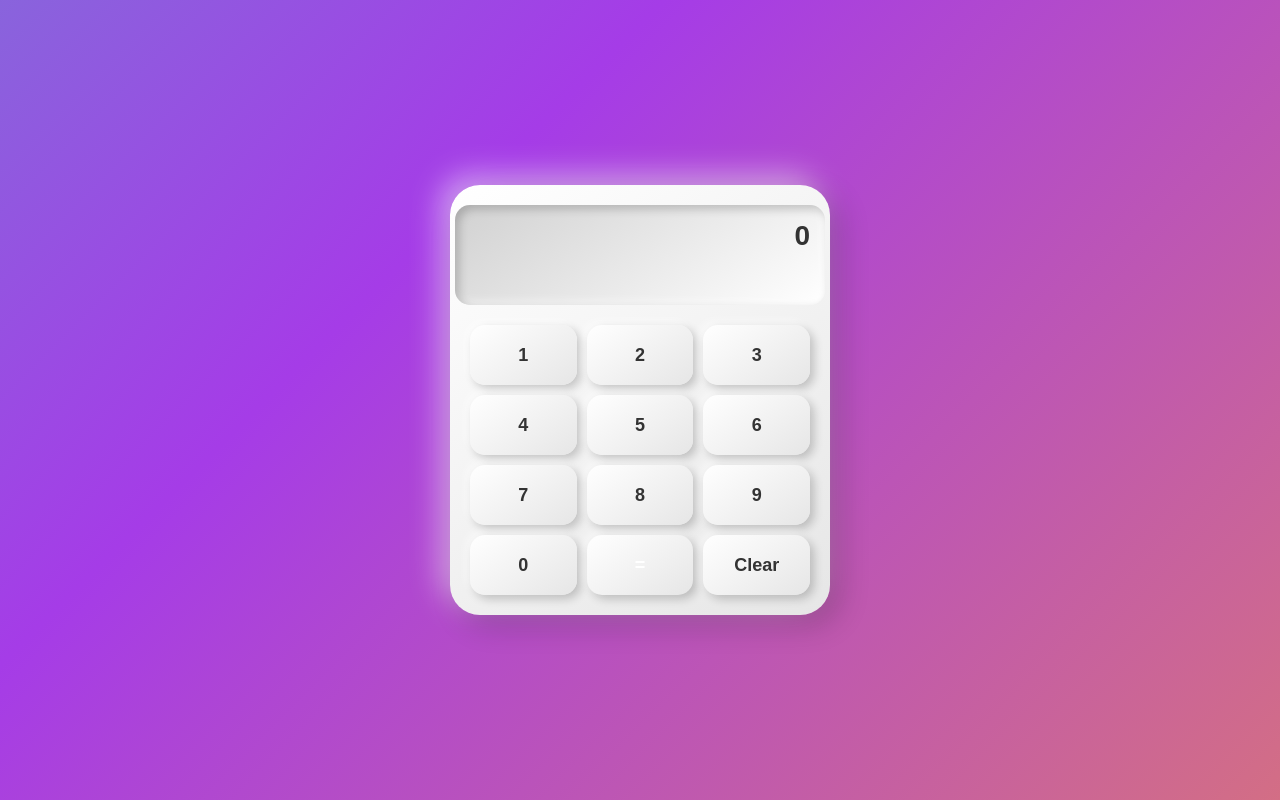
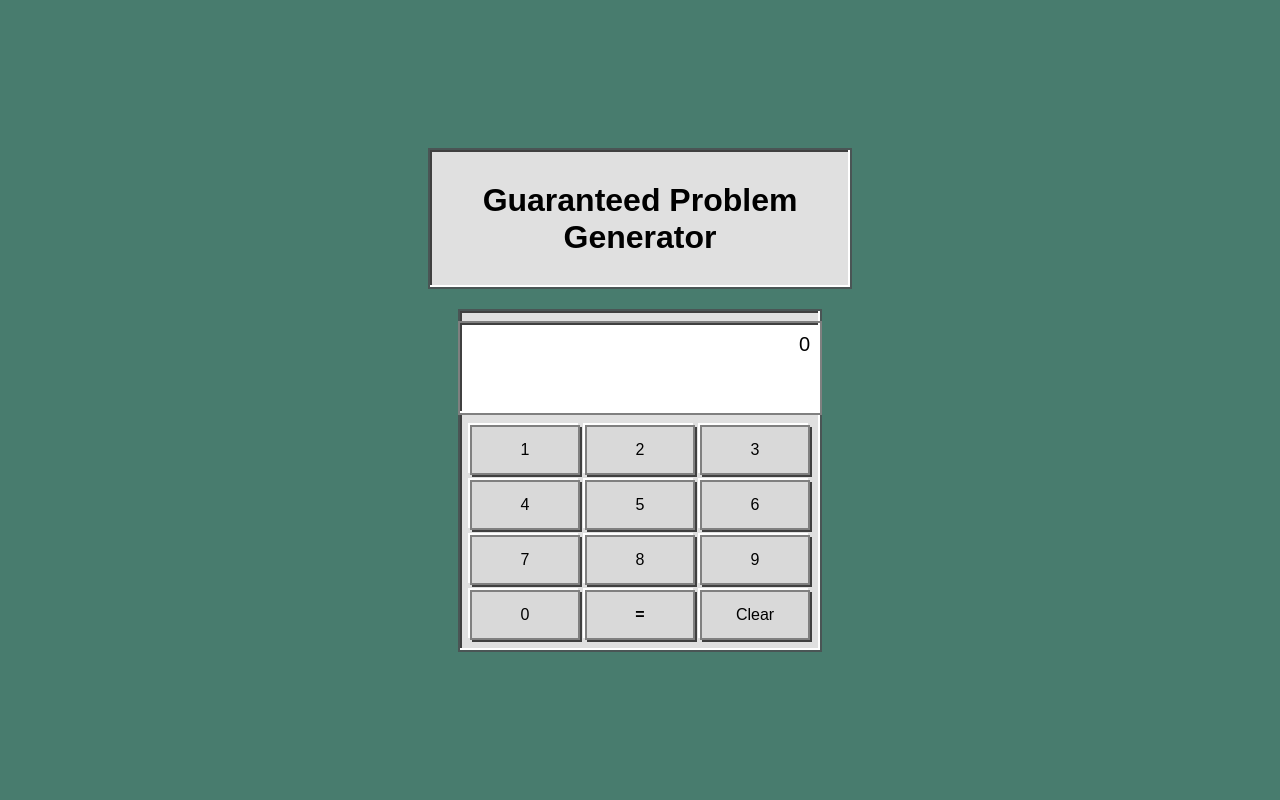
Before and after one commit to freshcakewtf/Backwards-Calculator, a plain HTML site: page index.html in a window 1280 px wide. Drawn offline with Linux system fonts and the light colour scheme.

Commit message:
old skool

```diff
--- a/index.html
+++ b/index.html
@@ -3,91 +3,89 @@
 <head>
   <meta charset="UTF-8">
   <meta name="viewport" content="width=device-width, initial-scale=1.0">
-  <title>Guaranteed Problem Generator</title>
+  <title>Problem Generator</title>
   <style>
     body {
-      background: linear-gradient(-45deg, #ff9e27, #a53ce7, #30e1bb, #4bf749);
-      background-size: 400% 400%;
-      animation: gradient 15s ease infinite;
+      background-color: #487c6e;
+      font-family: "Microsoft Sans Serif", Arial, sans-serif; /* Windows 95 font */
       height: 100vh;
       display: flex;
+      flex-direction: column;
       justify-content: center;
       align-items: center;
       margin: 0;
-      font-family: Arial, Helvetica, sans-serif;
+    }
+
+    .title {
+      margin-bottom: 20px;
+      text-align: center;
+      color: black;
+      background-color: #e0e0e0; /* Light gray title bar background */
+      border: 2px solid #4a5555; /* Border matching Windows 95 theme */
+      padding: 10px 20px;
+      box-shadow: inset -2px -2px 0 #ffffff, inset 2px 2px 0 #404040; /* 3D title effect */
+      width: 380px;
     }
 
     .calculator {
-      background: linear-gradient(145deg, #ffffff, #e6e6e6);
+      background-color: #e0e0e0; /* Lighter gray for the calculator body */
+      border: 2px solid #4a5555; /* Windows 95 dark border */
+      box-shadow: inset -2px -2px 0 #ffffff, inset 2px 2px 0 #404040; /* Inset shadows for 3D effect */
       width: 340px;
-      padding: 20px;
-      border-radius: 30px;
-      box-shadow: 10px 10px 30px rgba(0, 0, 0, 0.2), -10px -10px 30px rgba(255, 255, 255, 0.5);
+      padding: 10px;
       display: flex;
       flex-direction: column;
       align-items: center;
     }
 
     .display {
-      background: linear-gradient(145deg, #d1d1d1, #ffffff);
+      background-color: #ffffff; /* White display box */
+      color: black;
+      border: 2px solid #808080;
+      box-shadow: inset -2px -2px 0 #ffffff, inset 2px 2px 0 #404040; /* 3D effect for the display */
       width: 100%;
       height: 70px;
-      border-radius: 15px;
-      box-shadow: inset 4px 4px 10px rgba(0, 0, 0, 0.2), inset -4px -4px 10px rgba(255, 255, 255, 0.5);
       text-align: right;
-      padding: 15px;
-      font-size: 28px;
-      font-weight: bold;
-      color: #333;
-      margin-bottom: 20px;
+      padding: 10px;
+      font-size: 20px;
+      margin-bottom: 10px;
       overflow: hidden;
     }
 
     .buttons {
       display: grid;
       grid-template-columns: repeat(3, 1fr);
-      gap: 10px;
+      gap: 5px;
       width: 100%;
     }
 
     .button {
-      background: linear-gradient(145deg, #ffffff, #e6e6e6);
-      border: none;
-      border-radius: 15px;
-      box-shadow: 4px 4px 10px rgba(0, 0, 0, 0.2), -4px -4px 10px rgba(255, 255, 255, 0.5);
-      font-size: 18px;
-      font-weight: bold;
-      color: #333;
+      background-color: #d9d9d9; /* Light gray for buttons */
+      border: 2px solid #808080;
+      box-shadow: -2px -2px 0 #ffffff, 2px 2px 0 #404040; /* 3D effect for buttons */
+      font-size: 16px;
       cursor: pointer;
       display: flex;
       justify-content: center;
       align-items: center;
-      height: 60px;
+      height: 50px;
+      color: black;
     }
 
     .button:active {
-      box-shadow: inset 4px 4px 10px rgba(0, 0, 0, 0.2), inset -4px -4px 10px rgba(255, 255, 255, 0.5);
+      background-color: #c0c0c0;
+      box-shadow: inset -2px -2px 0 #404040, inset 2px 2px 0 #ffffff; /* Inset shadow for pressed buttons */
     }
 
     .special {
-      background-color: #ff9e27;
-      color: white;
-    }
-
-    @keyframes gradient {
-      0% {
-        background-position: 45% 50%;
-      }
-      50% {
-        background-position: 100% 50%;
-      }
-      100% {
-        background-position: 0% 50%;
-      }
+      font-weight: bold;
     }
   </style>
 </head>
 <body>
+  <div class="title">
+    <h1>Guaranteed Problem Generator</h1>
+  </div>
   <div class="calculator">
     <div class="display" id="display">0</div>
     <div class="buttons">
@@ -130,7 +128,6 @@
       if (Math.random() > 0.5) {
         // Generate a more complex structure
         const num3 = Math.floor(Math.random() * 10 + 1);
-        const intermediate = num1 + num2;
         problem = `(${num1} + ${num2}) * ${num3} / ${num3} = ${solution}`;
       } else {
         // Simpler structure
```
